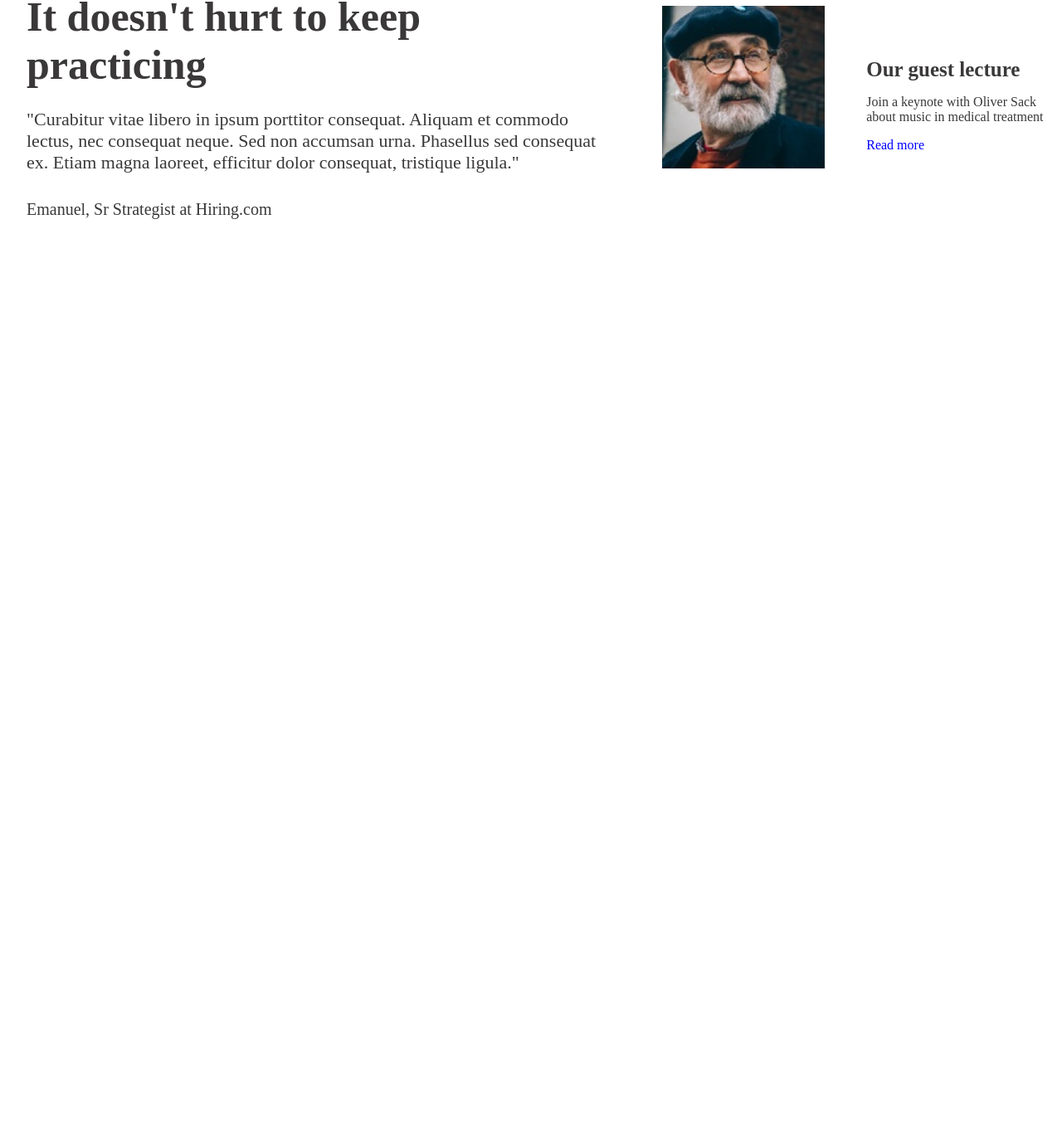
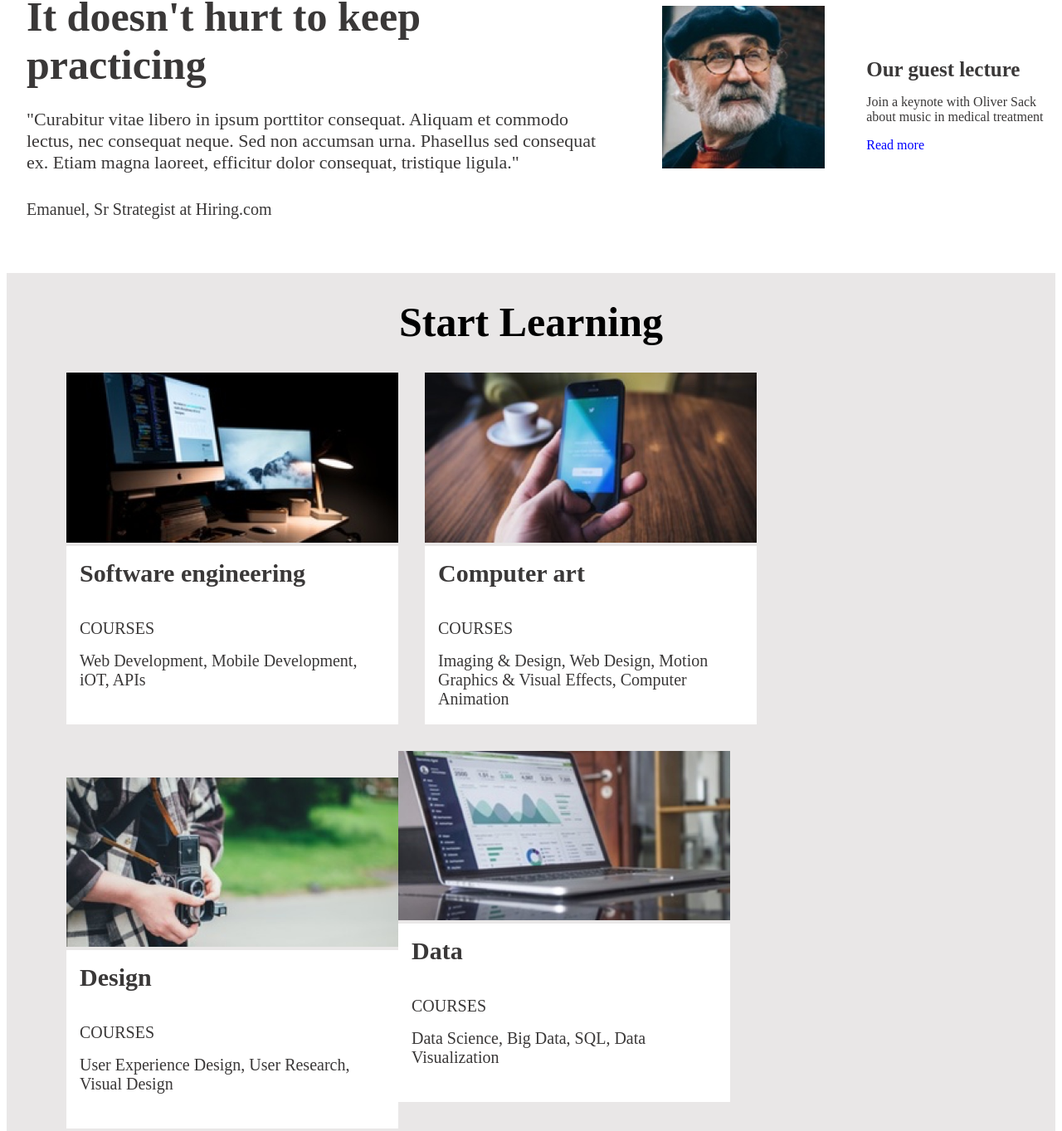
Before and after one commit to ericvonckx/colmar, a plain HTML site: page index.html in a window 1280 px wide. Shown: the part 1178-2541 px from the top of the page at 83% size. Before the commit the page ends 1482 px from the top, so only its background shows below. Drawn offline with Linux system fonts and the light colour scheme.

Commit message:
Section 3 HTML & CSS

```diff
--- a/index.html
+++ b/index.html
@@ -67,10 +67,61 @@
                             <p><a href="#">Read more</a></p>
                         </div>
                     </div>
+                </div>
+            </div>
 
+            <div class="section-3">
+                <h1>Start Learning</h1>
+                <div class="content-3">
+                    <div class="software">
+                        <img src="resources/images/course-software.jpg">
+                        <div class="text-3">
+                            <h3>Software engineering</h3>
+                            <p>COURSES</p>
+                            <p>Web Development, Mobile Development, iOT, APIs</p>
+                        </div>
+                    </div>
+                    <div class="computer-art">
+                        <img src="resources/images/course-computer-art.jpg">
+                        <div class="text-3">
+                            <h3>Computer art</h3>
+                            <p>COURSES</p>
+                            <p>Imaging & Design, Web Design, Motion Graphics & Visual Effects, Computer Animation</p>
+                        </div>
+                    </div>
+                    <div class="design">
+                        <img src="resources/images/course-design.jpg">
+                        <div class="text-3">
+                            <h3>Design</h3>
+                            <p>COURSES</p>
+                            <p>User Experience Design, User Research, Visual Design</p>
+                        </div>
+                    </div>
+                    <div class="data">
+                        <img src="resources/images/course-data.jpg">
+                        <div class="text-3">
+                            <h3>Data</h3>
+                            <p>COURSES</p>
+                            <p>Data Science, Big Data, SQL, Data Visualization</p>
+                        </div>
+                    </div>
+                    <div class="business">
+                        <img src="resources/images/course-business.jpg">
+                        <div class="text-3">
+                            <h3>Business</h3>
+                            <p>COURSES</p>
+                            <p>Product Develoment, Business Development, Startup</p>
+                        </div>
+                    </div>
+                    <div class="marketing">
+                        <img src="resources/images/course-marketing.jpg">
+                        <div class="text-3">
+                            <h3>Marketing</h3>
+                            <p>COURSES</p>
+                            <p>Analytics, Content Marketing, Mobile Marketing</p>
+                        </div>
+                    </div>
                 </div>
-
-
             </div>
 
 
--- a/resources/css/style.css
+++ b/resources/css/style.css
@@ -158,3 +158,99 @@ header {
     color: blue;
     text-decoration: none;
 }
+
+.section-3 {
+    background-color: rgb(233, 231, 231);
+}
+
+.section-3 h1 {
+    text-align: center;
+    padding-top: 30px;
+    font-size: 50px;
+    margin-bottom: 0px;
+}
+
+.content-3 {
+    display: inline-flex;
+    flex-wrap: wrap;
+    align-content: center;
+    background-color:rgb(233, 231, 231);
+    margin-left: 72px;
+    margin-right: 72px;
+}
+
+.content-3 img {
+    height: auto;
+    width: 400px;
+}
+
+.text-3 {
+    background-color: white;
+    margin-top: 0px;
+    height: 215px;
+}
+
+.text-3 h3 {
+    margin-top: 0px;
+    padding-top: 16px;
+    padding-left: 16px;
+    padding-bottom: 8px;
+    padding-right: 16px;
+    font-size: 30px;
+    color: rgb(58, 56, 56);
+    font-weight: bold;
+}
+
+.text-3 p {
+    padding-left: 16px;
+    margin-top: 8px;
+    margin-bottom: 16px;
+    margin-right: 16px;
+    color: rgb(58, 56, 56);
+    font-size: 20px;
+}
+
+
+.software {
+    width: 400px;
+    margin-top: 32px;
+    margin-right: 32px;
+    margin-bottom: 32px;
+}
+
+.computer-art {
+    width: 400px;
+    margin-top: 32px;
+    margin-right: 32px;
+    margin-bottom: 32px;
+    margin-left: 0px;
+}
+
+.design {
+    width: 400px;
+    margin-top: 32px;
+    margin-bottom: 32px;
+    margin-left: 0px;
+}
+
+.data {
+    width: 400px;
+    margin-top: 0px;
+    margin-right: 32px;
+    margin-bottom: 32px;
+}
+
+.business {
+    width: 400px;
+    margin-top: 0px;
+    margin-right: 32px;
+    margin-bottom: 32px;
+    margin-left: 0px;
+}
+
+.marketing {
+    width: 400px;
+    margin-top: 0px;
+    margin-bottom: 32px;
+    margin-left: 0px;
+}
```
